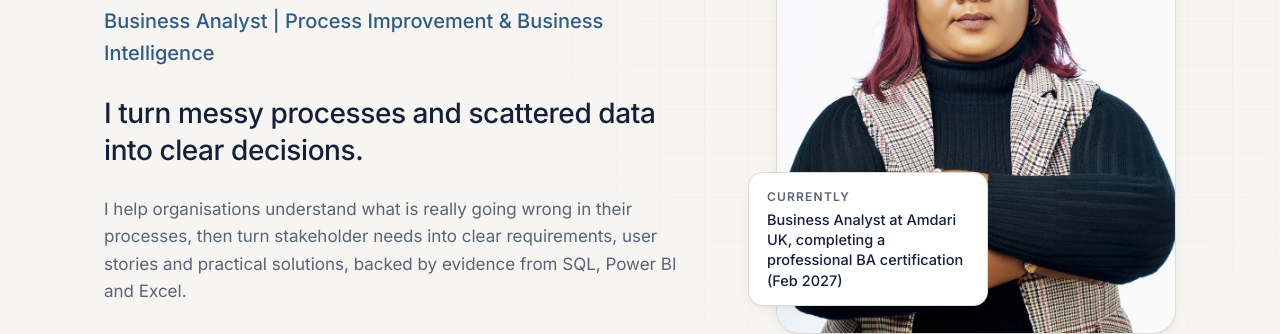
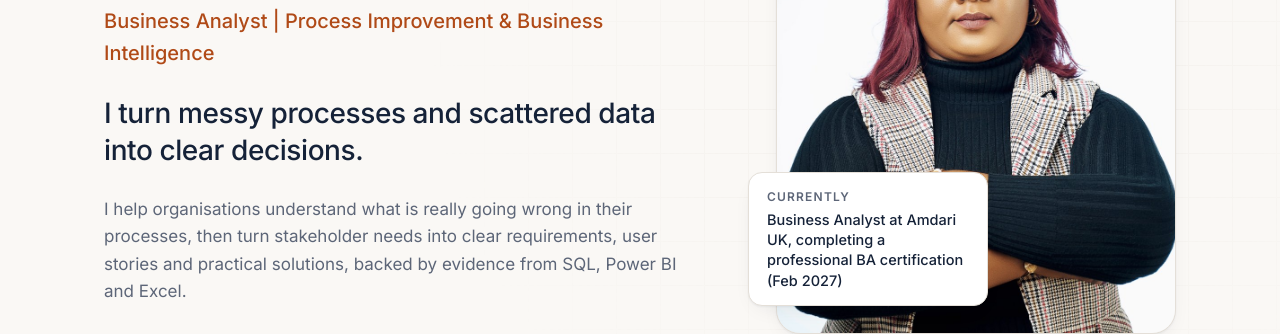
Before and after one commit to princessehimaelema/princessehimaelema.github.io, a plain HTML site: page index.html in a window 1280 px wide. Shown: the part 355-689 px from the top of the page. Drawn offline with Linux system fonts and the light colour scheme.

Commit message:
Add files via upload

```diff
--- a/assets/css/style.css
+++ b/assets/css/style.css
@@ -11,19 +11,20 @@
   --font-sans: "Inter", system-ui, -apple-system, "Segoe UI", Roboto, Arial, sans-serif;
   --font-display: "Inter", system-ui, -apple-system, "Segoe UI", Roboto, Arial, sans-serif;
 
-  --bg: #f6f5f1;
+  --bg: #faf8f5;
   --bg-elev: #ffffff;
-  --bg-soft: #eeede7;
-  --ink: #14203a;
+  --bg-soft: #f0ede8;
+  --ink: #152238;           /* navy */
   --ink-2: #33405a;
-  --muted: #5a6377;
-  --line: #dedbd2;
-  --accent: #2e5b87;
-  --accent-soft: #e6edf4;
+  --muted: #5d6678;
+  --line: #e4dfd8;
+  --accent: #b04a17;        /* dark orange, dark enough to read as text */
+  --gold: #d2691e;          /* brighter orange for lines, dots and bars */
+  --accent-soft: #fbede3;
   --accent-ink: #ffffff;
   --success: #2f7d5b;
   --danger: #b5473a;
-  --shadow: 0 1px 2px rgba(20, 32, 58, .05), 0 8px 24px -12px rgba(20, 32, 58, .12);
+  --shadow: 0 1px 2px rgba(21, 34, 56, .05), 0 8px 24px -12px rgba(21, 34, 56, .14);
 
   --radius: 14px;
   --radius-sm: 10px;
@@ -33,16 +34,17 @@
 }
 
 [data-theme="dark"] {
-  --bg: #0f1522;
-  --bg-elev: #161e2e;
-  --bg-soft: #1b2436;
-  --ink: #edf0f5;
+  --bg: #0e1626;
+  --bg-elev: #16213a;
+  --bg-soft: #1b2843;
+  --ink: #eef1f6;
   --ink-2: #c9d0dc;
-  --muted: #98a2b5;
-  --line: #273249;
-  --accent: #8fb4da;
-  --accent-soft: #1d2b40;
-  --accent-ink: #0f1522;
+  --muted: #97a1b4;
+  --line: #26334f;
+  --accent: #f0924f;
+  --gold: #f0924f;
+  --accent-soft: #2b2230;
+  --accent-ink: #0e1626;
   --success: #6cc39b;
   --danger: #ec8b7f;
   --shadow: 0 1px 2px rgba(0, 0, 0, .3), 0 10px 30px -14px rgba(0, 0, 0, .6);
@@ -87,7 +89,7 @@ ul { margin: 0; padding: 0; }
   display: inline-flex; align-items: center; gap: 10px;
   font-size: 12.5px; font-weight: 600; letter-spacing: .14em; text-transform: uppercase; color: var(--accent);
 }
-.eyebrow::before { content: ""; width: 22px; height: 1px; background: currentColor; }
+.eyebrow::before { content: ""; width: 22px; height: 1px; background: var(--gold); }
 .section-head { margin-bottom: 48px; max-width: 720px; }
 .section-head h2 { font-size: clamp(30px, 4vw, 42px); font-weight: 600; margin-top: 14px; }
 .section-head p { color: var(--muted); font-size: 17px; margin-top: 14px; margin-bottom: 0; }
@@ -201,7 +203,7 @@ body.menu-open { overflow: hidden; }
 .stats { display: grid; grid-template-columns: repeat(4, 1fr); margin-top: 72px; border: 1px solid var(--line); border-radius: var(--radius); background: var(--bg-elev); overflow: hidden; }
 .stat { padding: 22px 24px; border-left: 1px solid var(--line); }
 .stat:first-child { border-left: 0; }
-.stat .num { font-size: 32px; font-weight: 600; letter-spacing: -0.03em; font-variant-numeric: tabular-nums; }
+.stat .num { color: var(--ink); font-size: 32px; font-weight: 600; letter-spacing: -0.03em; font-variant-numeric: tabular-nums; }
 .stat .lbl { font-size: 14px; color: var(--muted); margin-top: 2px; line-height: 1.4; }
 
 @media (max-width: 960px) {
@@ -254,9 +256,9 @@ body.menu-open { overflow: hidden; }
 .tl-item:last-child { padding-bottom: 0; }
 .tl-item::before {
   content: ""; position: absolute; left: 0; top: 7px; width: 15px; height: 15px; border-radius: 50%;
-  background: var(--bg); border: 2px solid var(--accent);
+  background: var(--bg); border: 2px solid var(--gold);
 }
-.tl-item.current::before { background: var(--accent); }
+.tl-item.current::before { background: var(--gold); }
 .tl-card { display: grid; grid-template-columns: 220px 1fr; gap: 32px; }
 .tl-meta .dates { font-size: 14px; font-weight: 600; color: var(--ink); font-variant-numeric: tabular-nums; }
 .tl-meta .loc { font-size: 13.5px; color: var(--muted); margin-top: 4px; line-height: 1.45; }
@@ -268,7 +270,7 @@ body.menu-open { overflow: hidden; }
 .tl-cols h4, .tl-impact h4 { font-size: 12px; letter-spacing: .12em; text-transform: uppercase; color: var(--muted); font-weight: 600; margin-bottom: 10px; }
 .ticks { list-style: none; }
 .ticks li { position: relative; padding-left: 18px; font-size: 15px; color: var(--ink-2); margin-bottom: 7px; line-height: 1.5; }
-.ticks li::before { content: ""; position: absolute; left: 0; top: .62em; width: 6px; height: 6px; border-radius: 50%; background: var(--accent); opacity: .7; }
+.ticks li::before { content: ""; position: absolute; left: 0; top: .62em; width: 6px; height: 6px; border-radius: 50%; background: var(--gold); }
 .tl-impact { margin-top: 18px; padding: 14px 18px; background: var(--accent-soft); border-radius: var(--radius-sm); }
 .tl-impact h4 { color: var(--accent); margin-bottom: 4px; }
 .tl-impact p { margin: 0; font-size: 15px; }
@@ -421,7 +423,7 @@ th, td { text-align: left; padding: 12px 14px; border-top: 1px solid var(--line)
 thead th { border-top: 0; font-size: 12px; letter-spacing: .08em; text-transform: uppercase; color: var(--muted); font-weight: 600; background: var(--bg-soft); }
 td.num, th.num { text-align: right; font-variant-numeric: tabular-nums; }
 tr.win td { font-weight: 600; color: var(--accent); }
-.callout { margin-top: 16px; padding: 16px 18px; border-left: 3px solid var(--accent); background: var(--accent-soft); border-radius: 0 var(--radius-sm) var(--radius-sm) 0; font-size: 15.5px; }
+.callout { margin-top: 16px; padding: 16px 18px; border-left: 3px solid var(--gold); background: var(--accent-soft); border-radius: 0 var(--radius-sm) var(--radius-sm) 0; font-size: 15.5px; }
 .callout.muted { border-left-color: var(--muted); background: var(--bg-soft); color: var(--ink-2); }
 .cs-next { border-top: 1px solid var(--line); padding: 48px 0 72px; }
 .cs-next a { text-decoration: none; display: flex; justify-content: space-between; align-items: center; gap: 16px; padding: 24px 28px; border: 1px solid var(--line); border-radius: 18px; background: var(--bg-elev); transition: border-color .2s ease, transform .2s ease; }
--- a/assets/js/script.js
+++ b/assets/js/script.js
@@ -43,7 +43,7 @@
     root.setAttribute("data-theme", t);
     try { localStorage.setItem("theme", t); } catch (e) {}
     var meta = document.querySelector('meta[name="theme-color"]');
-    if (meta) meta.setAttribute("content", t === "dark" ? "#0f1522" : "#f6f5f1");
+    if (meta) meta.setAttribute("content", t === "dark" ? "#0e1626" : "#faf8f5");
     toggle.forEach(function (b) {
       b.setAttribute("aria-label", t === "dark" ? "Switch to light mode" : "Switch to dark mode");
     });
```
Also changed, not shown: projects/bright-bank.html (+2 -2 lines), projects/crestline-bank.html (+2 -2 lines), assets/images/apple-touch-icon.png, assets/images/favicon.svg, assets/images/og-image.jpg, assets/images/project-01.jpg, assets/images/project-02.jpg.
